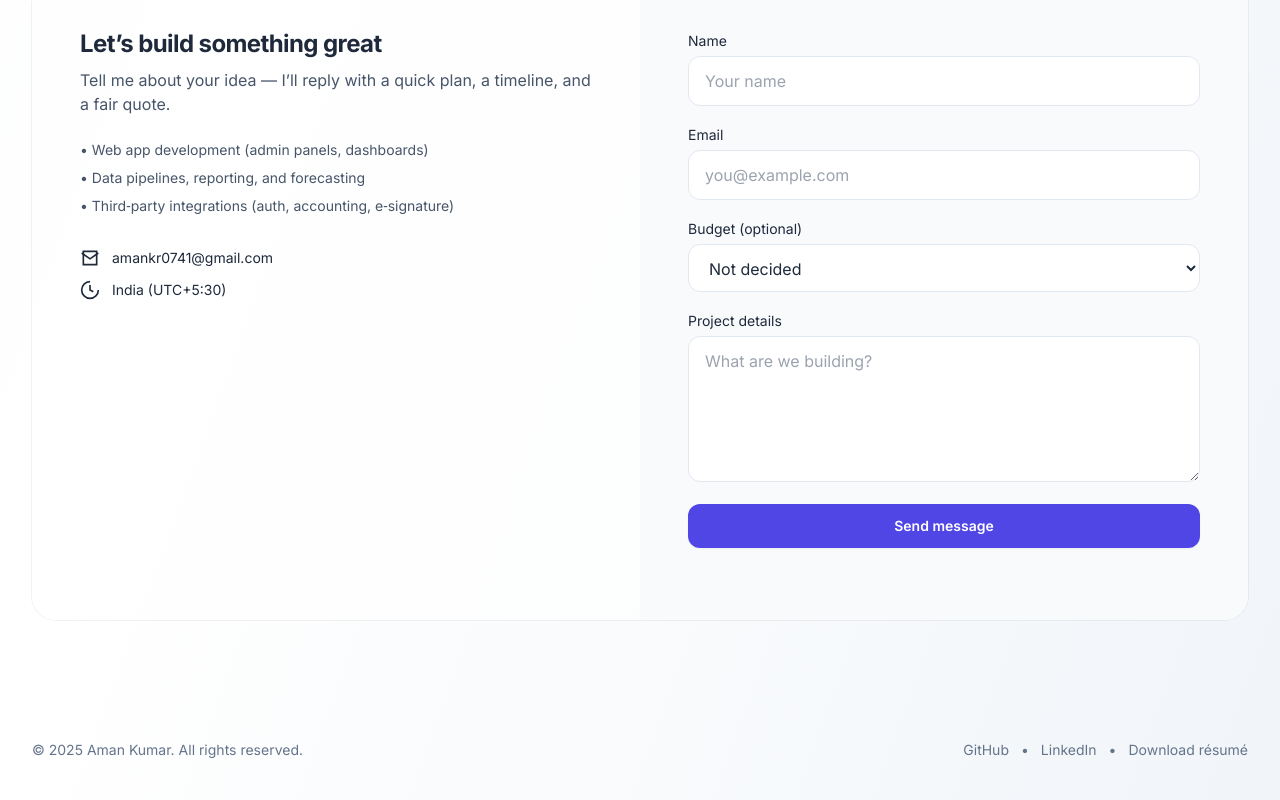
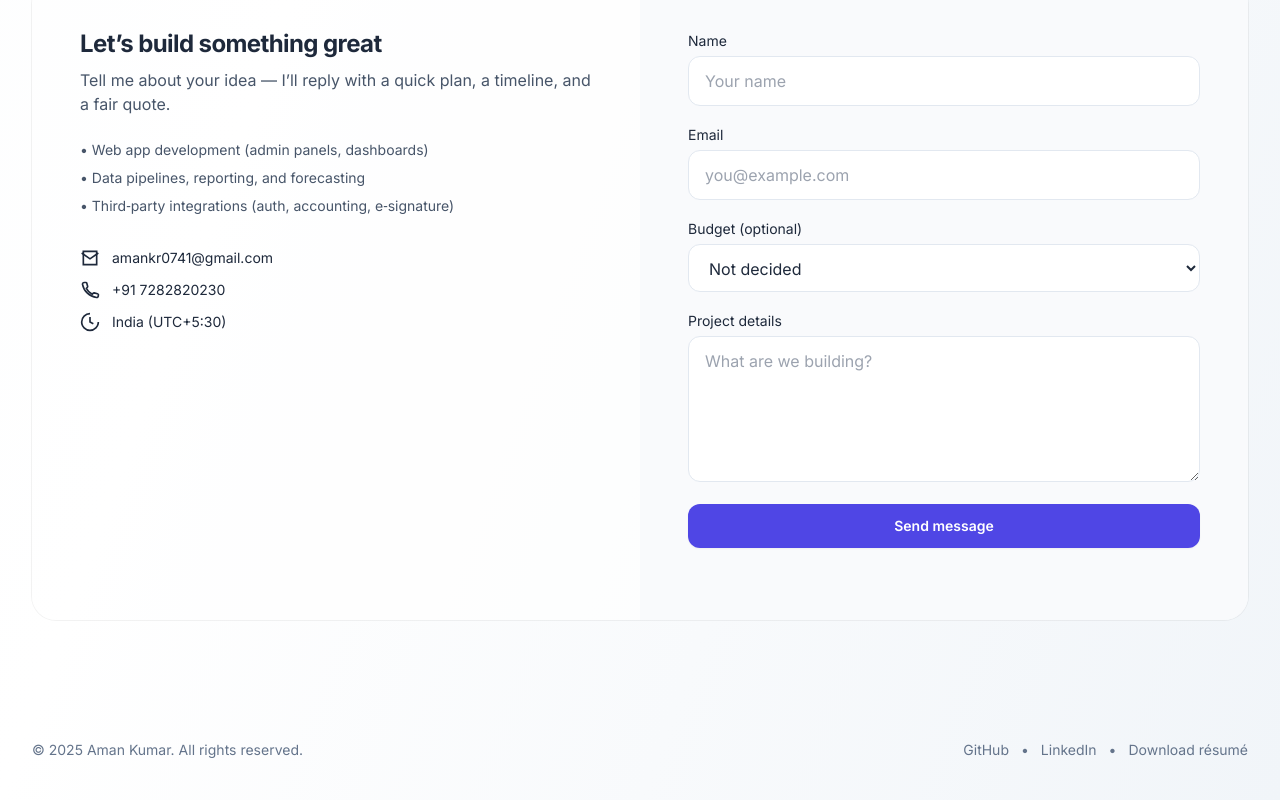
Before and after one commit to amankr-111/portfolio_me, a plain HTML site: page index.html in a window 1280 px wide. Shown: the part 2724-3524 px from the top of the page. Drawn offline with nearby package versions, Linux system fonts and the light colour scheme.

Commit message:
Update index.html

```diff
--- a/index.html
+++ b/index.html
@@ -287,10 +287,34 @@
             <li>• Data pipelines, reporting, and forecasting</li>
             <li>• Third‑party integrations (auth, accounting, e‑signature)</li>
           </ul>
-          <div class="mt-8 space-y-3 text-sm">
-            <div class="flex items-center gap-3"><svg class="h-5 w-5" xmlns="http://www.w3.org/2000/svg" fill="none" viewBox="0 0 24 24" stroke="currentColor" stroke-width="2"><path d="M4 4h16v16H4z"/><path d="m22 6-10 7L2 6"/></svg><a class="hover:underline" href="mailto:amankr0741@gmail.com">amankr0741@gmail.com</a></div>
-            <div class="flex items-center gap-3"><svg class="h-5 w-5" xmlns="http://www.w3.org/2000/svg" fill="none" viewBox="0 0 24 24" stroke="currentColor" stroke-width="2"><path d="M22 12A10 10 0 1 1 12 2"/><path d="M12 6v6l4 2"/></svg>India (UTC+5:30)</div>
-          </div>
+       <div class="mt-8 space-y-3 text-sm">
+  <div class="flex items-center gap-3">
+    <svg class="h-5 w-5" xmlns="http://www.w3.org/2000/svg" fill="none"
+      viewBox="0 0 24 24" stroke="currentColor" stroke-width="2">
+      <path d="M4 4h16v16H4z"/>
+      <path d="m22 6-10 7L2 6"/>
+    </svg>
+    <a class="hover:underline" href="mailto:amankr0741@gmail.com">amankr0741@gmail.com</a>
+  </div>
+  <div class="flex items-center gap-3">
+    <svg class="h-5 w-5" xmlns="http://www.w3.org/2000/svg" fill="none"
+      viewBox="0 0 24 24" stroke="currentColor" stroke-width="2">
+      <path d="M22 16.92V19a2 2 0 0 1-2.18 2A19.79 19.79 0 0 1 3 5.18 2 2 0 0 1 5 3h2.09a1 1 0 0 1 1 .72l1.1 4a1 1 0 0 1-.27.95l-1.3 1.3a16 16 0 0 0 7.08 7.08l1.3-1.3a1 1 0 0 1 .95-.27l4 1.1a1 1 0 0 1 .72 1Z"/>
+    </svg>
+    <a class="hover:underline" href="tel:+7282820230">+91 7282820230</a>
+  </div>
+  <div class="flex items-center gap-3">
+    <svg class="h-5 w-5" xmlns="http://www.w3.org/2000/svg" fill="none"
+      viewBox="0 0 24 24" stroke="currentColor" stroke-width="2">
+      <path d="M22 12A10 10 0 1 1 12 2"/>
+      <path d="M12 6v6l4 2"/>
+    </svg>
+    India (UTC+5:30)
+  </div>
+
+
+</div>
+
         </div>
        <form id="contactForm" class="p-8 sm:p-12 bg-slate-50/70 dark:bg-slate-950/40">
   <div class="grid grid-cols-1 gap-4">
```
